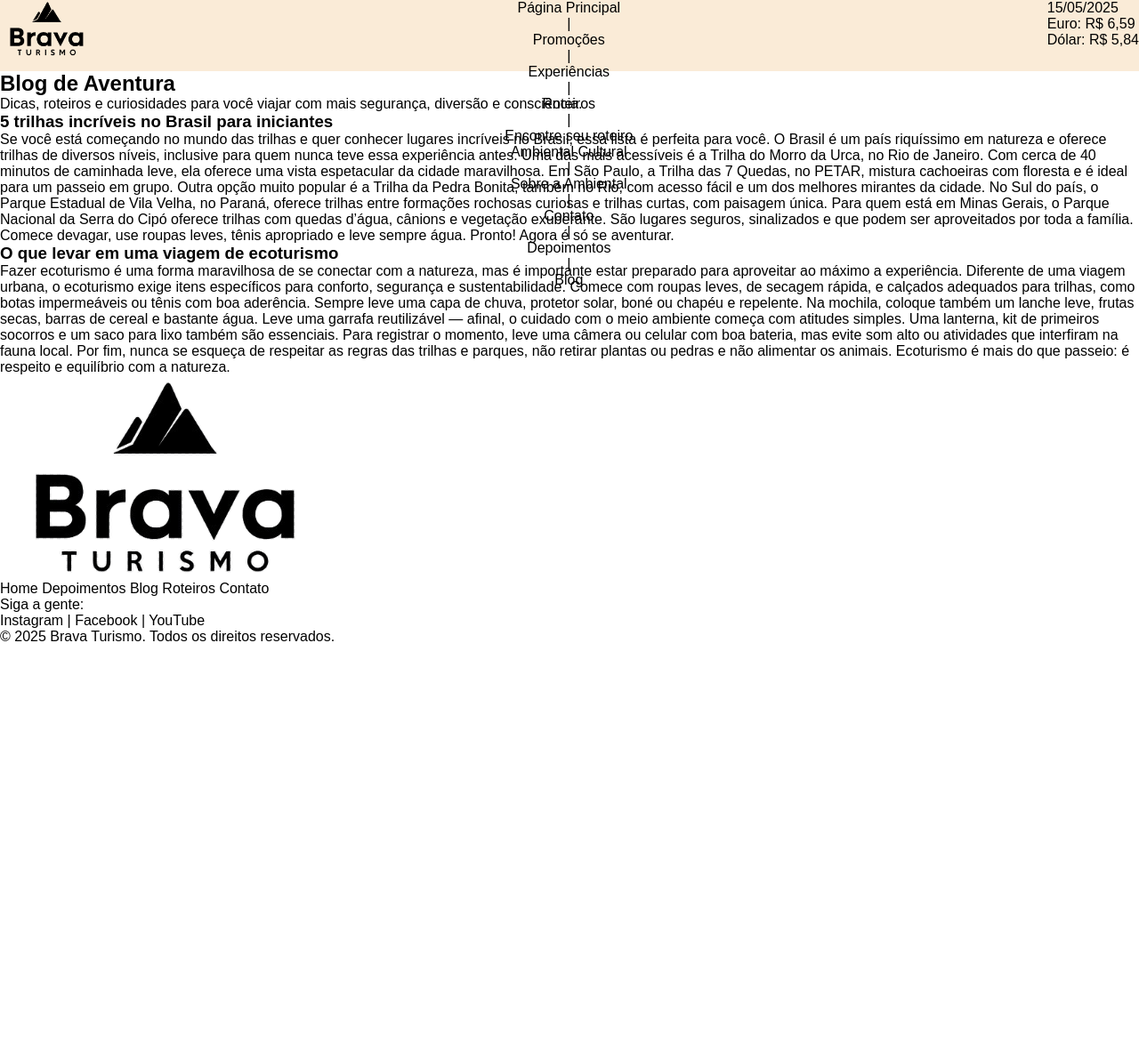
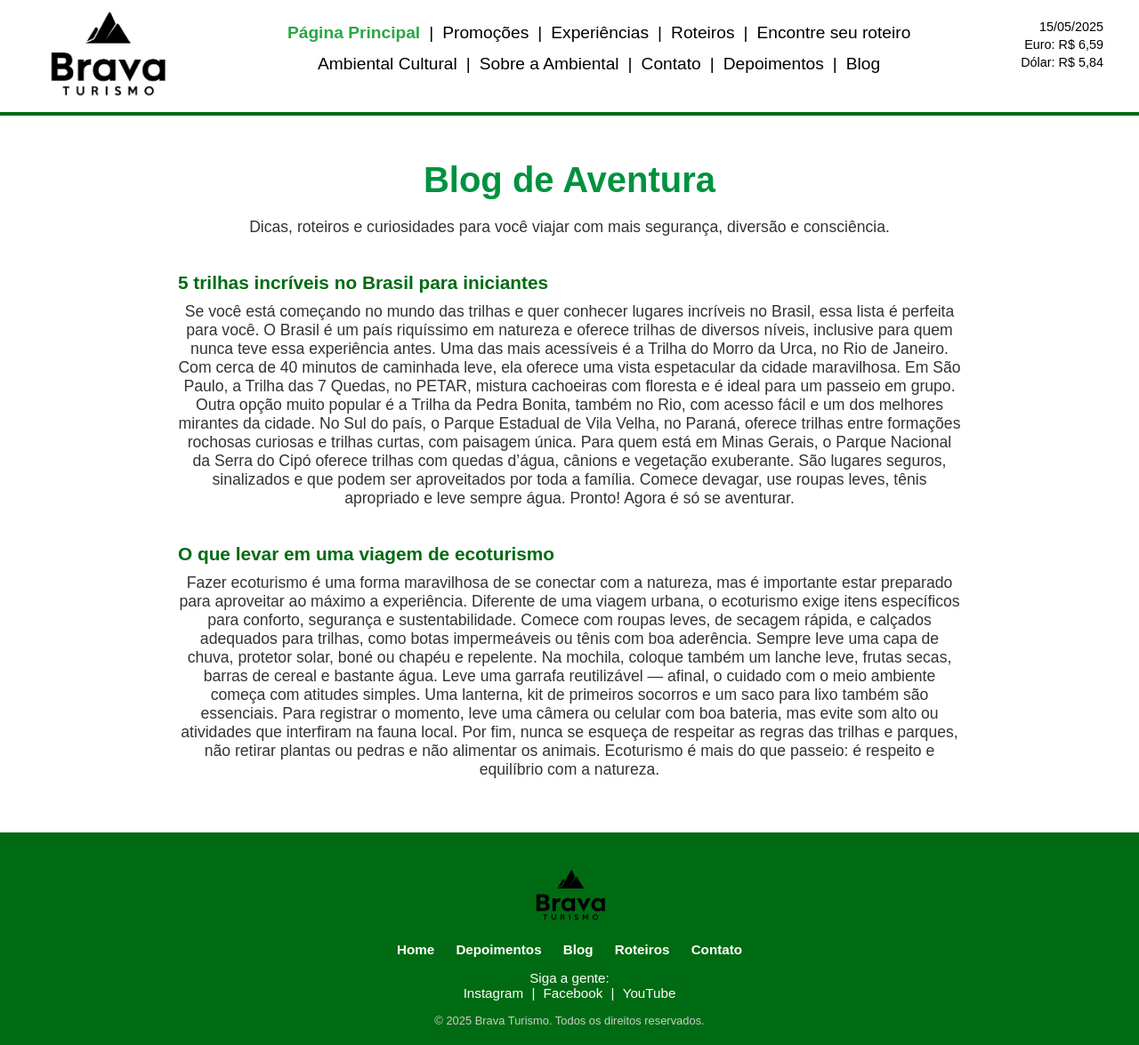
Before and after one commit to gkawanami09/agencia-de-viagem, a Flask app: template templates/blog.html in a window 1280 px wide. Shown: the whole page at 89% size. Before the commit the page ends 721 px from the top, so only its background shows below. Run offline with Flask 3, Linux system fonts and the light colour scheme; the template is opened without the code that fills it, so the values that code supplies are empty.

Commit message:
Update css

```diff
--- a/static/style.css
+++ b/static/style.css
@@ -1,31 +1,401 @@
-* {  /*-------------------------------------------                 */
-    margin: 0;/*                                 |                 */
-    padding: 0;/*                                |                 */
-    box-sizing: border-box;/*                    |                 */
-    font-family: 'Arial', sans-serif;/*          |                 */
-}    /*                                          |                 */
-     /*                                          |----RESET BASICO */
-ul, ol {/*                                       |                 */
-    list-style: none;/*                          |                 */
-}   /*                                           |                 */
-    /*                                           |                 */
-a { /*                                           |                 */
-    text-decoration: none;/*                     |                 */
-    color: inherit;/*                            |                 */
-}   /*--------------------------------------------                 */
+* {
+    margin: 0;
+    padding: 0;
+    box-sizing: border-box;
+    font-family: 'Arial', sans-serif;
+}
+
+body {
+    background-color: white;
+}
 
 header {
-    height: 10vh;
+    position: fixed;
+    top: 0;
     width: 100%;
+    height: 130px;
     display: flex;
     justify-content: space-between;
     align-items: flex-start;
-    background-color: antiquewhite;
+    padding: 10px 40px;
+    background-color: white;
+    border-bottom: 4px solid #006b12;
+    z-index: 1000;
 }
+
 header img {
-    height: 64px;
-    width: auto;
+    height: 100px;
 }
+
 .link {
+    display: flex;
+    flex-direction: column;
+    align-items: center;
+    line-height: 1.8;
+    margin-top: 10px;
+}
+
+.linha1, .linha2 {
+    display: flex;
+    gap: 10px;
+    justify-content: center;
+    font-size: 1.2em;
+    flex-wrap: wrap;
+}
+
+.linha1 div, .linha2 div {
+    display: inline;
+}
+
+.link a {
+    text-decoration: none;
+    color: black;
+    font-weight: 500;
+}
+
+.n1 a {
+    color: #28a745;
+    font-weight: bold;
+}
+
+header nav a:hover{
+    color: #28a745;
+    font-weight: bold;
+}
+
+.moeda {
+    font-size: 0.9em;
+    text-align: right;
+    line-height: 1.4;
+    margin-top: 10px;
+}
+.banner {
+    margin-top: 100px;
+}
+main section img {
+    width: 100%;
+    height: auto;
+    border-bottom: 4px solid #006b12;
+}
+main section h2 {
+    font-size: 3em;
+    color: #008000;
+    text-align: center;
+    margin-top: 10vh;
+}
+.grade-roteiros {
+    position: relative;
+    width: 850px;
+    height: 450px;
+    margin: 50px auto;
+}
+
+.card {
+    position: absolute;
+    width: 250px;
+    height: 200px;
+    background-color: #e0f7e9;
+    border-radius: 15px;
+    box-shadow: 0 4px 8px rgba(0,0,0,0.1);
+    text-align: center;
+    padding-top: 40px;
+    box-sizing: border-box;
+    transition: transform 0.3s ease;
+}
+
+.card:hover {
+    transform: scale(1.03);
+}
+
+.icone {
+    font-size: 40px;
+    margin-bottom: 10px;
+    color: #008000;
+}
+
+.card h3 {
+    font-size: 1.1em;
+    color: #222;
+}
+.titulo-recomendacoes {
+    text-align: center;
+    font-size: 3em;
+    color: #00923f;
+    margin-top: 60px;
+    margin-bottom: 20px;
+}
+
+.recomendacoes {
+    position: relative;
+    width: 960px;
+    height: 750px;
+    margin: auto;
+}
+
+.card-rec {
+    position: absolute;
+    width: 300px;
+    height: 340px;
+    background-color: white;
+    border: 1px solid #ccc;
+    border-radius: 6px;
+    padding: 10px;
+    box-sizing: border-box;
+    text-align: center;
+    box-shadow: 0 4px 6px rgba(0,0,0,0.1);
+}
+
+.img-card {
+    width: 100%;
+    height: 180px;
+    border-radius: 5px;
+    object-fit: cover;
+}
+
+.dias {
+    font-size: 0.9em;
+    margin-top: 10px;
+    color: #555;
+}
+
+.titulo {
+    color: #00923f;
+    font-size: 1.1em;
+    margin: 8px 0;
+}
+
+.preco-label {
+    font-style: italic;
+    font-size: 0.9em;
+}
+
+.preco {
+    font-weight: bold;
+    font-size: 1.1em;
+    margin-bottom: 10px;
+}
+
+.botao {
+    display: inline-block;
+    background-color: #00923f;
+    color: white;
+    padding: 6px 16px;
+    text-decoration: none;
+    border-radius: 3px;
+    font-size: 0.9em;
+    transition: background-color 0.3s;
+}
+
+.botao:hover {
+    background-color: #007c33;
+}
+
+.ver-todos {
+    text-align: center;
+    margin-top: 30px;
+}
+
+.botao-ver-todos {
+    display: inline-block;
+    background-color: #00923f;
+    color: white;
+    padding: 10px 30px;
+    text-decoration: none;
+    font-weight: bold;
+    border-radius: 4px;
+    transition: background-color 0.3s;
+}
+
+.botao-ver-todos:hover {
+    background-color: #007c33;
+}
+
+
+.depoimento {
+    margin-top: 60px;
+    margin-bottom: 60px;
+}
+
+
+
+.blog-aventura-texto {
+    position: relative;
+    width: 100%;
+    margin-top: 40px;
+    display: flex;
+    justify-content: center;
+}
+
+.blog-box {
+    position: relative;
+    width: 80%;
+    max-width: 900px;
+    background-color: #e0f7e9;
+    border-left: 6px solid #00923f;
+    padding: 30px;
+    border-radius: 10px;
+    box-shadow: 0 4px 10px rgba(0, 0, 0, 0.1);
+    text-align: left;
+    margin-bottom:60px;
+}
+
+.blog-box h3 {
+    font-size: 1.8em;
+    color: #006b12;
+    margin-bottom: 10px;
+}
+
+.blog-box p {
+    font-size: 1.1em;
+    color: #333;
+    margin-bottom: 20px;
+}
+
+.botao-blog {
+    display: inline-block;
+    background-color: #00923f;
+    color: white;
+    padding: 10px 25px;
+    text-decoration: none;
+    font-weight: bold;
+    border-radius: 4px;
+    transition: background-color 0.3s;
+}
+
+.botao-blog:hover {
+    background-color: #007c33;
+}
+
+.pagina-secundaria {
+    margin: 180px auto 60px auto;
+    padding: 0 40px;
+    max-width: 960px;
+}
+
+.pagina-secundaria h2 {
+    font-size: 2.5em;
+    color: #00923f;
+    margin-bottom: 20px;
     text-align: center;
 }
+
+.pagina-secundaria p {
+    font-size: 1.1em;
+    color: #333;
+    text-align: center;
+    margin-bottom: 40px;
+}
+
+
+/* serra cipó */
+.serra-cipo {
+    padding: 70px 20vw;
+    margin-bottom: 0px;
+    background-image: url(https://destinosnotaveis.com.br/wp-content/uploads/2023/05/Cachoeira-Grande-Serra-do-Cipo-1.jpg);
+    background-size: 100%;
+    background-repeat: no-repeat;
+}
+span {
+    color: #008000;
+    font-size: 1.1em;
+
+}
+.cipo {
+    position: relative;
+    margin-top: 20vh;
+    border: 4px solid;
+    border-radius: 20px;
+    padding: 20px;
+    color: #006b12;
+    background-color: white;
+}
+
+
+.depoimento-box {
+    background-color: #e0f7e9;
+    border-left: 4px solid #00923f;
+    padding: 20px;
+    margin-bottom: 20px;
+    border-radius: 6px;
+}
+
+.depoimento-box blockquote {
+    font-size: 1.1em;
+    font-style: italic;
+    margin-bottom: 10px;
+}
+
+.depoimento-box cite {
+    font-size: 0.95em;
+    color: #555;
+}
+
+.postagem {
+    margin-bottom: 30px;
+}
+
+.postagem h3 {
+    font-size: 1.3em;
+    color: #006b12;
+    margin-bottom: 10px;
+}
+
+
+footer {
+    background-color: #006b12;
+    color: white;
+    padding: 40px 20px 20px 20px;
+    font-size: 0.95em;
+}
+
+.footer-container {
+    max-width: 1200px;
+    margin: auto;
+    position: relative;
+}
+
+.footer-logo {
+    text-align: center;
+    margin-bottom: 20px;
+}
+
+.footer-logo img {
+    height: 60px;
+}
+
+.footer-links {
+    text-align: center;
+    margin-bottom: 15px;
+}
+
+.footer-links a {
+    margin: 0 10px;
+    color: white;
+    text-decoration: none;
+    font-weight: bold;
+}
+
+.footer-links a:hover {
+    text-decoration: underline;
+}
+
+.footer-social {
+    text-align: center;
+    margin-bottom: 15px;
+}
+
+.footer-social a {
+    color: white;
+    margin: 0 5px;
+    text-decoration: none;
+}
+
+.footer-social a:hover {
+    text-decoration: underline;
+}
+
+.footer-copy {
+    text-align: center;
+    font-size: 0.85em;
+    color: #ccc;
+}
```
